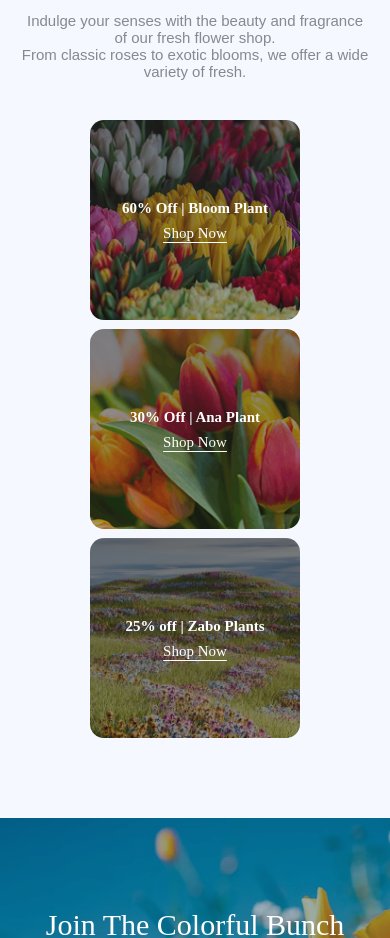
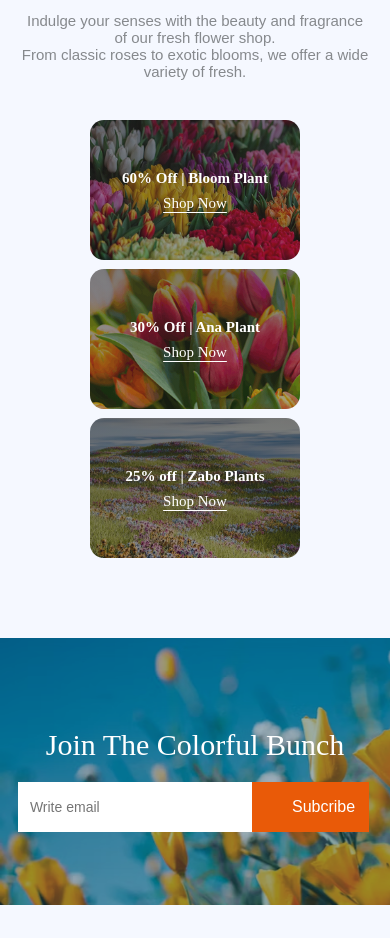
Before and after one commit to Arafat-Shalehin/Assignment-Two, a plain HTML site: page index.html in a window 390 px wide. Shown: the part 2900-3838 px from the top of the page. Drawn offline with Linux system fonts and the light colour scheme.

Commit message:
Rewrite Some Code

```diff
--- a/style.css
+++ b/style.css
@@ -518,8 +518,9 @@ nav{
     .bloom-plant,
     .zabo-plant,
     .ana-plant{
-        margin-top: -20px;
-        height: 200px;
+       margin-top: -20px;
+       width: 100%;
+       aspect-ratio: 3 / 2;
     }
 
 
```
